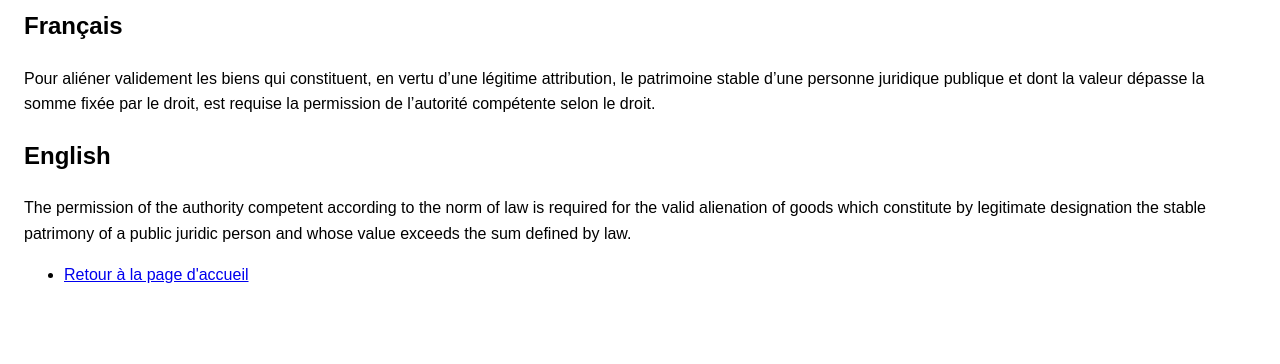
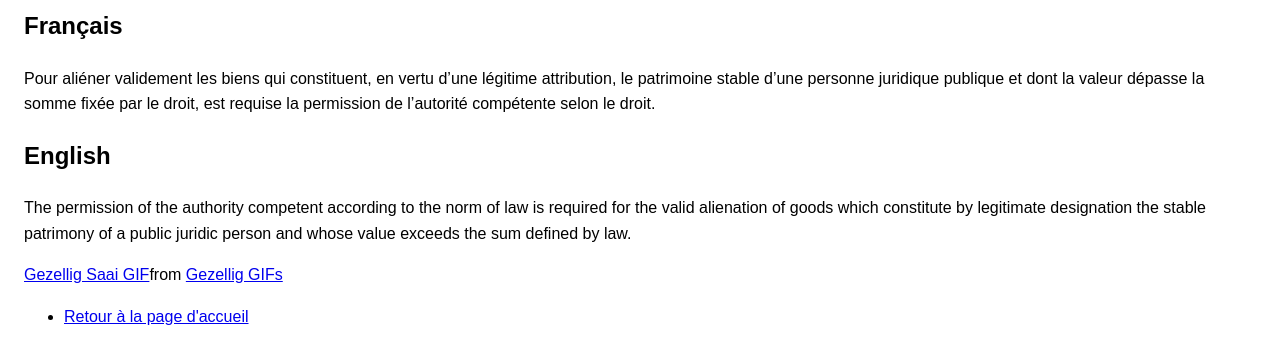
Before and after one commit to elibruyere/canon-1291, a plain HTML site: page index.html in a window 1280 px wide. Shown: the part 256-620 px from the top of the page. Drawn offline with Linux system fonts and the light colour scheme; a script that the page names is missing.

Commit message:
Update index.html

```diff
--- a/index.html
+++ b/index.html
@@ -70,6 +70,8 @@ Pour aliéner validement les biens qui constituent, en vertu d’une légitime a
     <p>
       The permission of the authority competent according to the norm of law is required for the valid alienation of goods which constitute by legitimate designation the stable patrimony of a public juridic person and whose value exceeds the sum defined by law.
           </p>
+
+      <div class="tenor-gif-embed" data-postid="17310363014939843476" data-share-method="host" data-aspect-ratio="1.22059" data-width="60%"><a href="https://tenor.com/view/gezellig-saai-brabantinbeelden-brabant-in-beelden-non-gif-17310363014939843476">Gezellig Saai GIF</a>from <a href="https://tenor.com/search/gezellig-gifs">Gezellig GIFs</a></div> <script type="text/javascript" async src="https://tenor.com/embed.js"></script>
   <div class="tooltip" id="tooltip"></div>
 
   <script>
```
